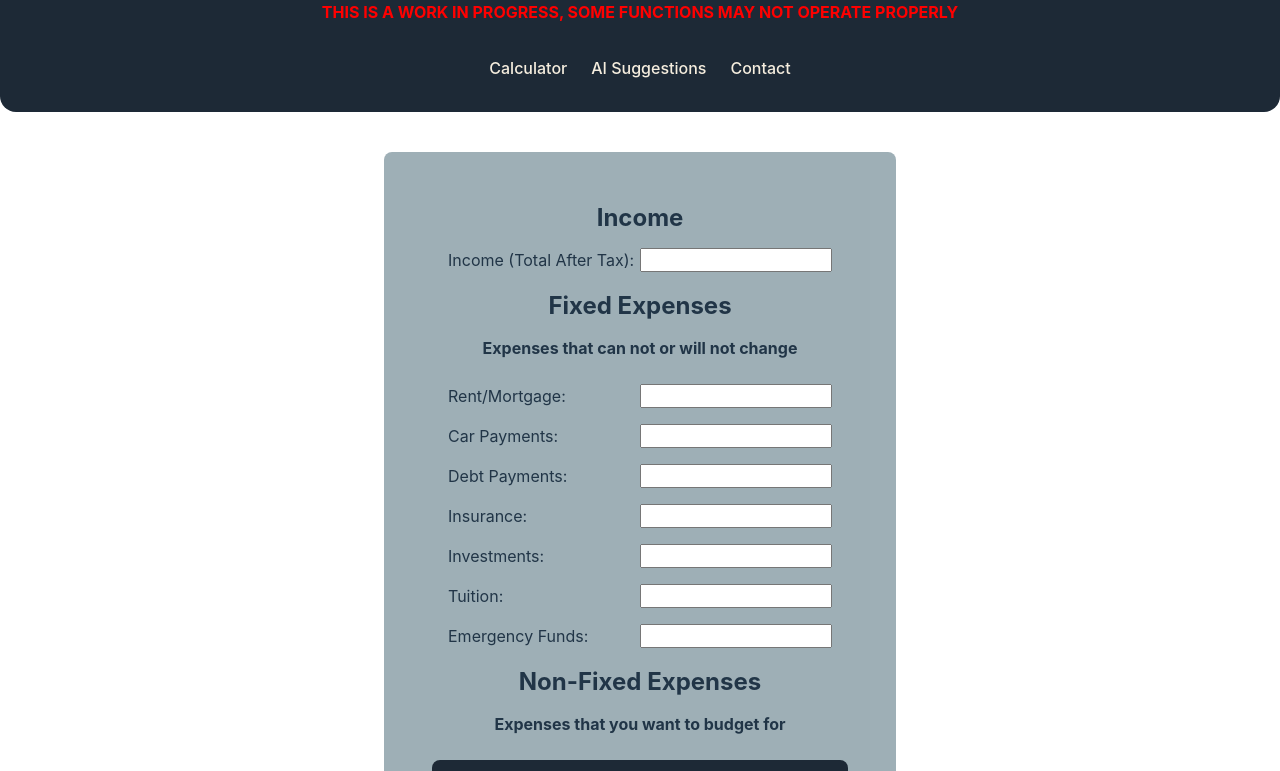
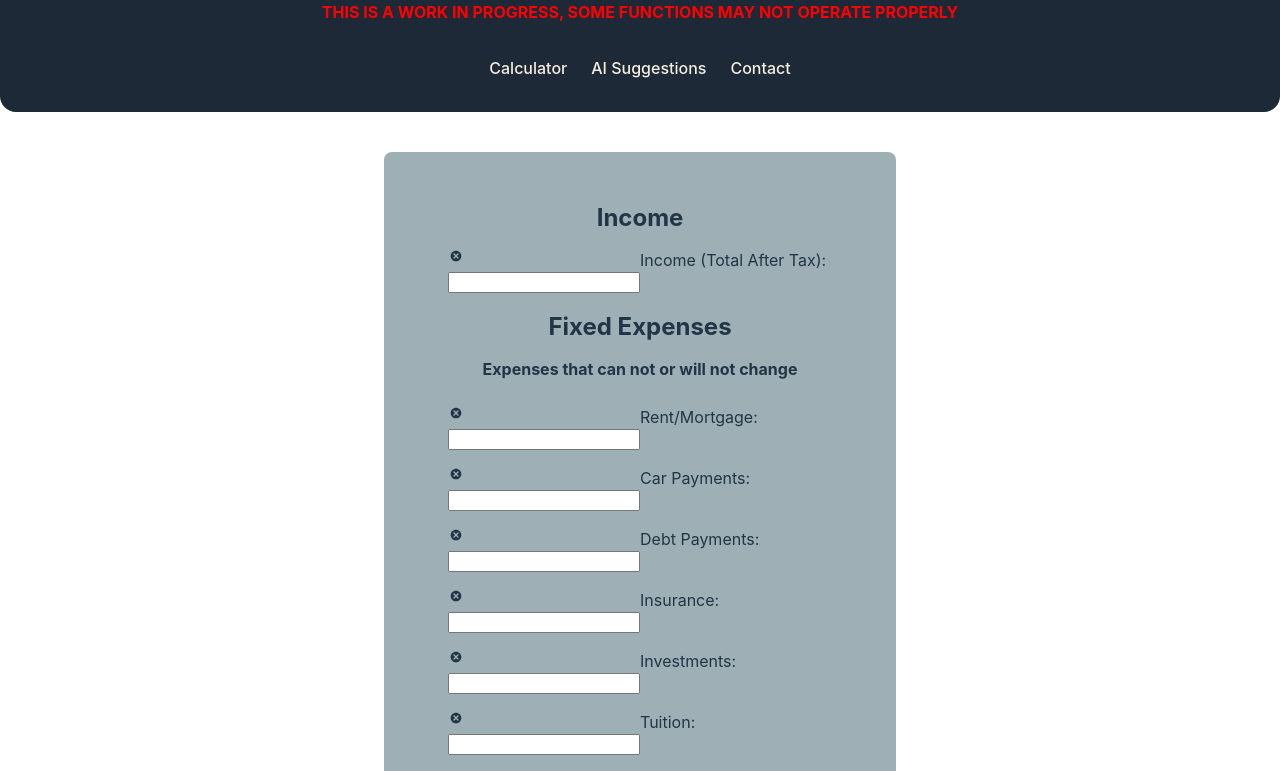
Before and after one commit to harveyji1/HarveysBudgetTool, a React (Vite) app: page / in a window 1280 px wide. Shown: the top 771 px of the page. Built offline with nearby package versions, Linux system fonts and the light colour scheme.

Commit message:
Start of delete category

```diff
--- a/package.json
+++ b/package.json
@@ -14,7 +14,8 @@
     "bootstrap": "^5.3.3",
     "react": "^18.3.1",
     "react-bootstrap": "^2.10.6",
-    "react-dom": "^18.3.1"
+    "react-dom": "^18.3.1",
+    "react-icons": "^5.4.0"
   },
   "devDependencies": {
     "@eslint/js": "^9.15.0",
--- a/src/components/Calculator/Calculator.tsx
+++ b/src/components/Calculator/Calculator.tsx
@@ -4,6 +4,7 @@ import Form from 'react-bootstrap/Form';
 import { useState } from 'react';
 import { calculateBudget, Category, CategoryField } from '../../utilities/calculateBudget.ts';
 import AddCategory from './AddCategory';
+import DeleteCategory from './DeleteCategory.tsx';
 
 function Calculator() {
   // Define categories and fields as data
@@ -35,7 +36,7 @@ function Calculator() {
     },
   ]);
 
-  const handleAddFixedCategory = (newCategoryName: string) => {
+  const handleAddCategory = (newCategoryName: string) => {
     const nonFixedExpensesIndex = categories.findIndex((cat) => cat.name === 'Non-Fixed Expenses');
     if (nonFixedExpensesIndex !== -1) {
       const updatedCategories = [...categories];
@@ -67,6 +68,7 @@ function Calculator() {
             <Form.Group className='inputs'>
               {category.fields.map((field: CategoryField, fieldIndex: number) => (
                 <div key={fieldIndex} className='formField'>
+                  <DeleteCategory/>
                   <Form.Label>{field.label}</Form.Label>
                   <Form.Control
                     type='number'
@@ -77,7 +79,7 @@ function Calculator() {
               ))}
             </Form.Group>
             {category.name === 'Non-Fixed Expenses' && (
-              <AddCategory onAddCategory={handleAddFixedCategory} />
+              <AddCategory onAddCategory={handleAddCategory} />
             )}
           </div>
         ))}
--- /dev/null
+++ b/src/components/Calculator/DeleteCategory.tsx
@@ -0,0 +1,14 @@
+import './DeleteCategory.css';
+import { TiDelete } from "react-icons/ti";
+
+export interface DeleteCategoryProp {
+    categoryId: number;
+};
+
+function DeleteCategory(){
+    return (
+        <TiDelete />
+    )
+};
+
+export default DeleteCategory;
```
Also changed, not shown: src/components/Calculator/DeleteCategory.css (added), 1 other file (tests, documents, lock files or other folders).
